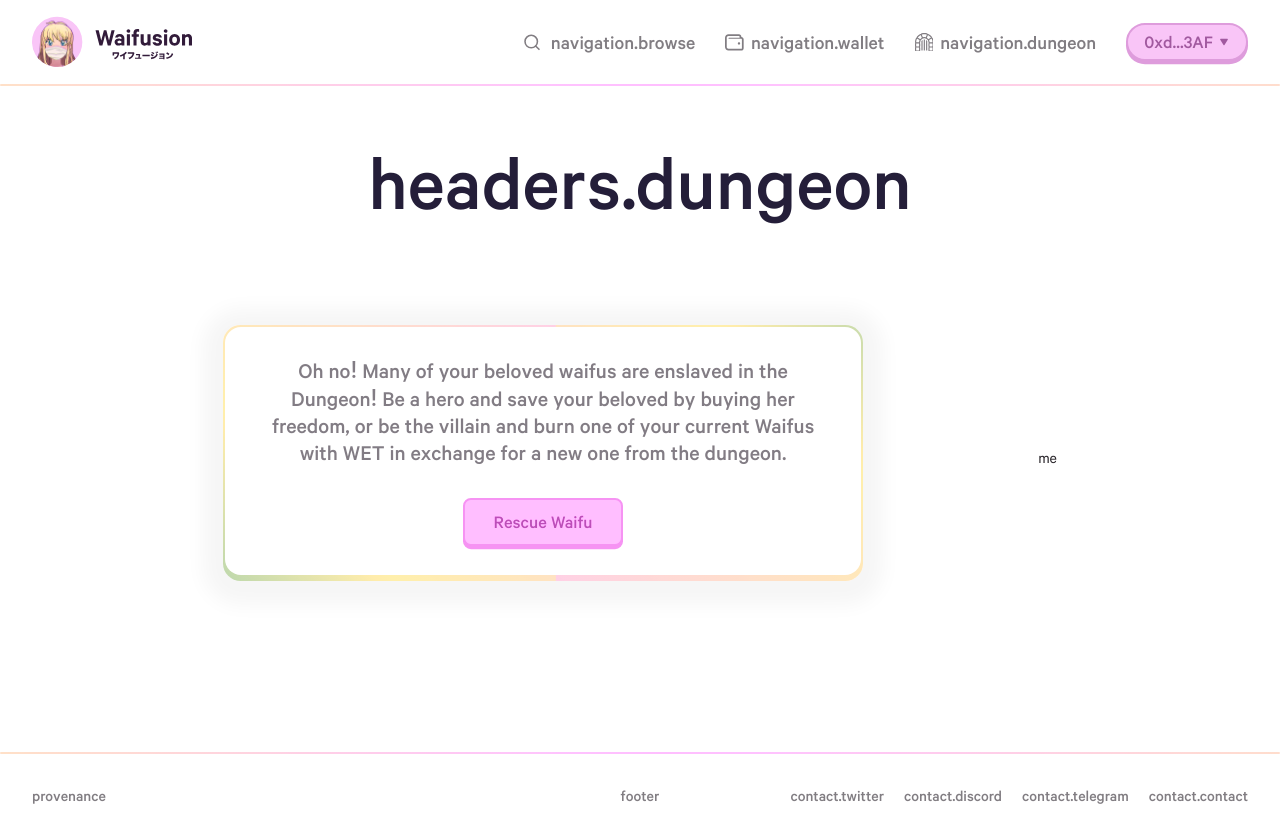
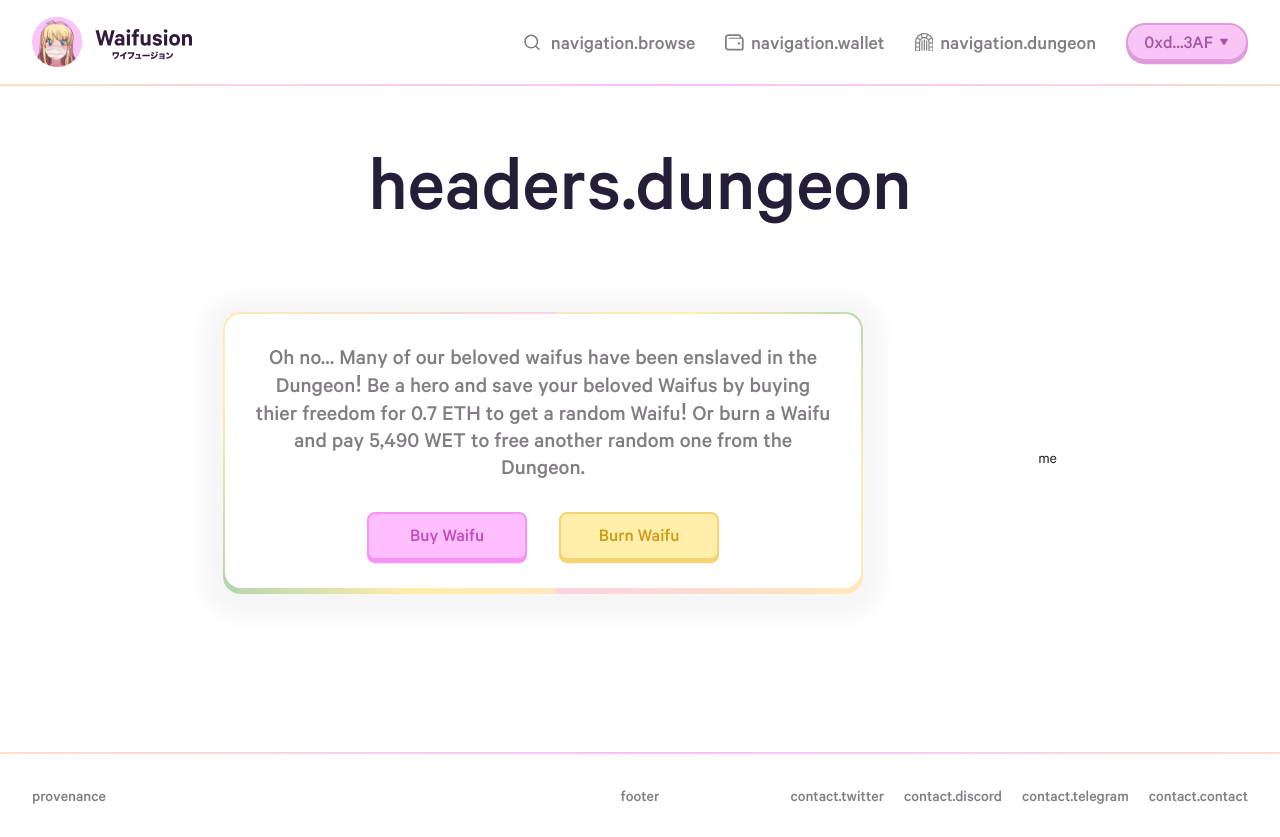
Before and after one commit to uwu-labs/waifusion-site, a React (Create React App) app: page /dungeon in a window 1280 px wide. Built offline with nearby package versions, Linux system fonts and the light colour scheme; no server answers.

Commit message:
:rocket: add second button to dungeon

```diff
--- a/src/pages/DungeonPage.tsx
+++ b/src/pages/DungeonPage.tsx
@@ -30,9 +30,11 @@ const DungeonPage: React.FC = () => {
       <Content>
         <CardContainer>
           <Card
-            text="Oh no! Many of your beloved waifus are enslaved in the Dungeon! Be a hero and save your beloved by buying her freedom, or be the villain and burn one of your current Waifus with WET in exchange for a new one from the dungeon."
+            text="Oh no... Many of our beloved waifus have been enslaved in the Dungeon! Be a hero and save your beloved Waifus by buying thier freedom for 0.7 ETH to get a random Waifu! Or burn a Waifu and pay 5,490 WET to free another random one from the Dungeon."
             buttonAction={() => alert("Not implemented yet")}
-            buttonText="Rescue Waifu"
+            buttonText="Buy Waifu"
+            secondButtonAction={() => alert("Not implemented yet")}
+            secondButtonText="Burn Waifu"
           />
         </CardContainer>
         <div>me</div>
```
